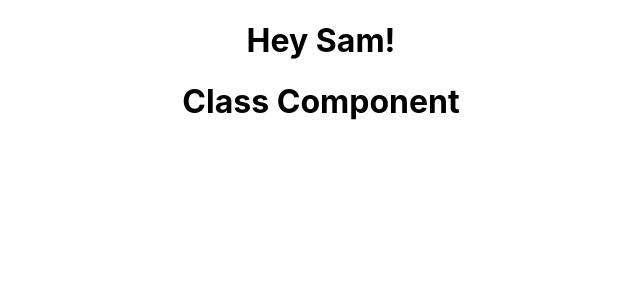
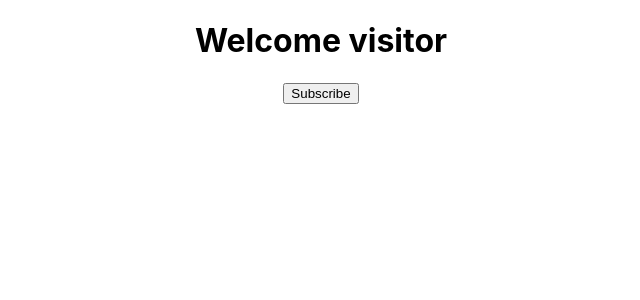
Before and after one commit to LavenderLemonade/learning-react, a React (Create React App) app in the folder hello-world/: page / in a window 1280 px wide. Shown: the top 300 px of the page, without its empty margins (319-959 px from the left). Built offline with nearby package versions, Linux system fonts and the light colour scheme.

Commit message:
learning how the state works! Added in the Message component!

```diff
--- a/hello-world/src/App.js
+++ b/hello-world/src/App.js
@@ -2,13 +2,22 @@
 import './App.css';
 import Greet from './Components/Greet.js';
 import Welcome from './Components/Welcome';
+import Message from './Components/Message';
 
 function App() {
   return (
     <div className="App">
-      <Greet />
+      {/* <Greet name = "Bruce" heroName = "Batman">
+        <p> this is children props </p> </Greet>
+      <Greet name = "Clark" heroName = "Superman">
+      <button> Hey</button></Greet>
+      <Greet name = "Diana" heroName = "Wonder Woman"/>
 
-      <Welcome> </Welcome>
+      <Welcome name = "Bruce" heroName = "Batman">  </Welcome>
+      <Welcome name = "Clark" heroName = "Superman">  </Welcome>
+      <Welcome name = "Diana" heroName = "Wonder Woman">  </Welcome> */}
+      <Message> </Message>
+
     </div>
   );
 }
--- a/hello-world/src/Components/Greet.js
+++ b/hello-world/src/Components/Greet.js
@@ -1,5 +1,18 @@
 import React from "react";
 
-const Greet = () => <h1> Hey Sam!</h1> //this is the ES6 way of doing arrow functions
+const Greet = (props) => {
+console.log(props)
+return (
+    <div>
+        <h1> Hello {props.name}! You are {props.heroName}!</h1>
+        {props.children}
+    </div>
+    )
+}
 
 export default Greet //we use default so that we can change the name and stuff when we import it
+
+
+/*this is the ES6 way of doing arrow functions */
+
+//we're throwing it all into a div because we can only return one HTML element inside a Component
--- /dev/null
+++ b/hello-world/src/Components/Message.js
@@ -0,0 +1,25 @@
+import React, {Component} from "react";
+
+class Message extends Component {
+    constructor(){
+        super()
+        this.state = {
+            message: 'Welcome visitor'
+        }
+    }
+    changeMessage(){
+        this.setState({
+            message: 'Thanks for subscribing!'
+        })
+    }
+    render(){
+        return(
+        <div>
+            <h1> {this.state.message} </h1>
+            <button onClick = {() => this.changeMessage()}> Subscribe </button>
+        </div>
+        )
+    }
+}
+
+export default Message
--- a/hello-world/src/Components/Welcome.js
+++ b/hello-world/src/Components/Welcome.js
@@ -2,7 +2,7 @@
 
 class Welcome extends Component {
     render(){
-        return <h1> Class Component </h1>
+        return <h1> Welcome {this.props.name} aka {this.props.heroName} </h1>
     }
 }
 
```
Also changed, not shown: 2 other files (tests, documents, lock files or other folders).
